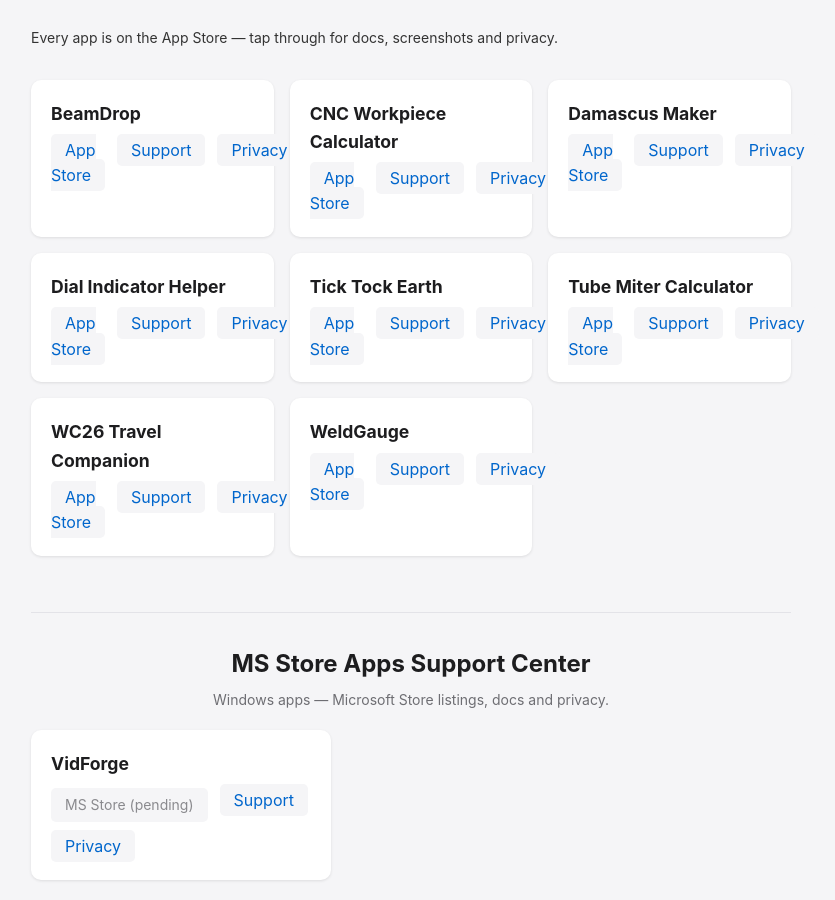
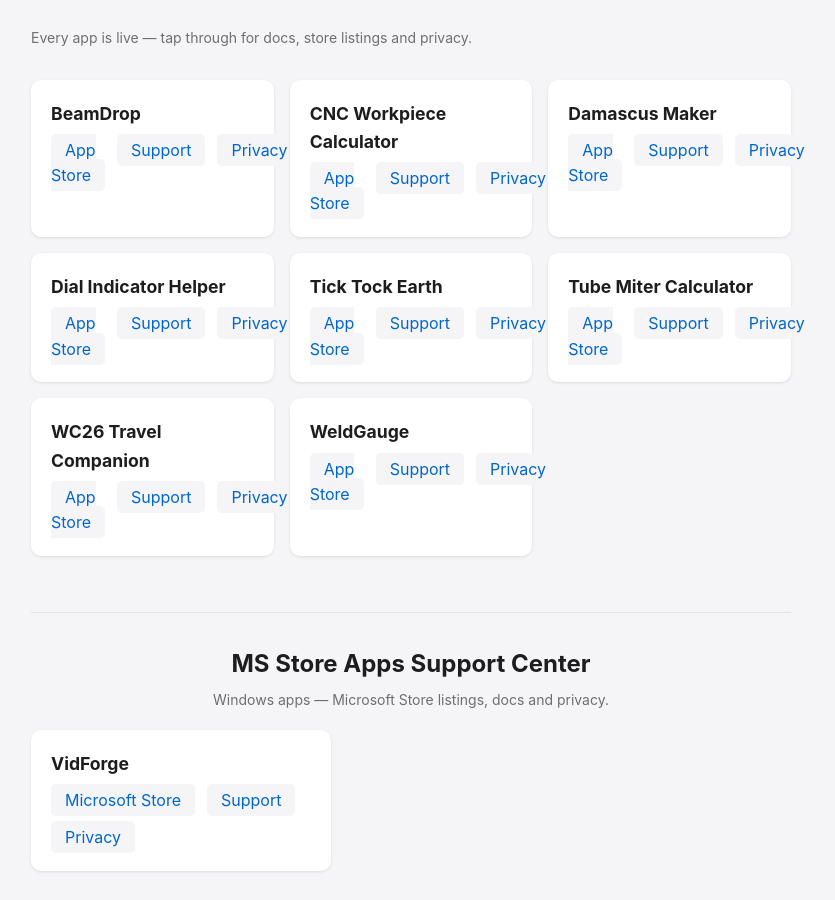
Before and after one commit to 30329277/30329277.github.io, a plain HTML site: page index.html in a window 1280 px wide. Shown: the part 104-1004 px from the top of the page, without its empty margins (229-1064 px from the left). Drawn offline with Linux system fonts and the light colour scheme.

Commit message:
VidForge is live: link Microsoft Store listing, drop pending placeholders

```diff
--- a/index.html
+++ b/index.html
@@ -38,23 +38,13 @@
         .storeSection .app-card ul {
             flex-wrap: wrap;
         }
-        .chipPending {
-            display: inline-block;
-            color: #8a8a8e;
-            background-color: #f5f5f7;
-            padding: 6px 14px;
-            border-radius: 5px;
-            font-size: 14px;
-            cursor: default;
-            white-space: nowrap;
-        }
     </style>
 </head>
 <body>
     <div class="container">
         <h1>App Support Center</h1>
-        <p style="color: var(--muted2); font-size: 14px; margin-bottom: 18px">
-            Every app is on the App Store — tap through for docs, screenshots and privacy.
+        <p style="color: #6e6e73; font-size: 14px; margin-bottom: 18px">
+            Every app is live — tap through for docs, store listings and privacy.
         </p>
         <nav>
             <div class="app-card">
@@ -132,9 +122,7 @@
                 <div class="app-card">
                     <h2>VidForge</h2>
                     <ul>
-                        <!-- TODO: swap the placeholder below for
-                             https://apps.microsoft.com/detail/<store-id> once the listing is approved. -->
-                        <li><span class="chipPending" title="Microsoft Store certification in progress">MS Store (pending)</span></li>
+                        <li><a href="https://apps.microsoft.com/detail/9N74FTKQNSST?hl=en-us&amp;gl=US&amp;ocid=pdpshare" target="_blank" rel="noopener">Microsoft Store</a></li>
                         <li><a href="vidforge-support.html">Support</a></li>
                         <li><a href="vidforge-privacy.html">Privacy</a></li>
                     </ul>
```
Also changed, not shown: vidforge-support.html (+20 -8 lines).
